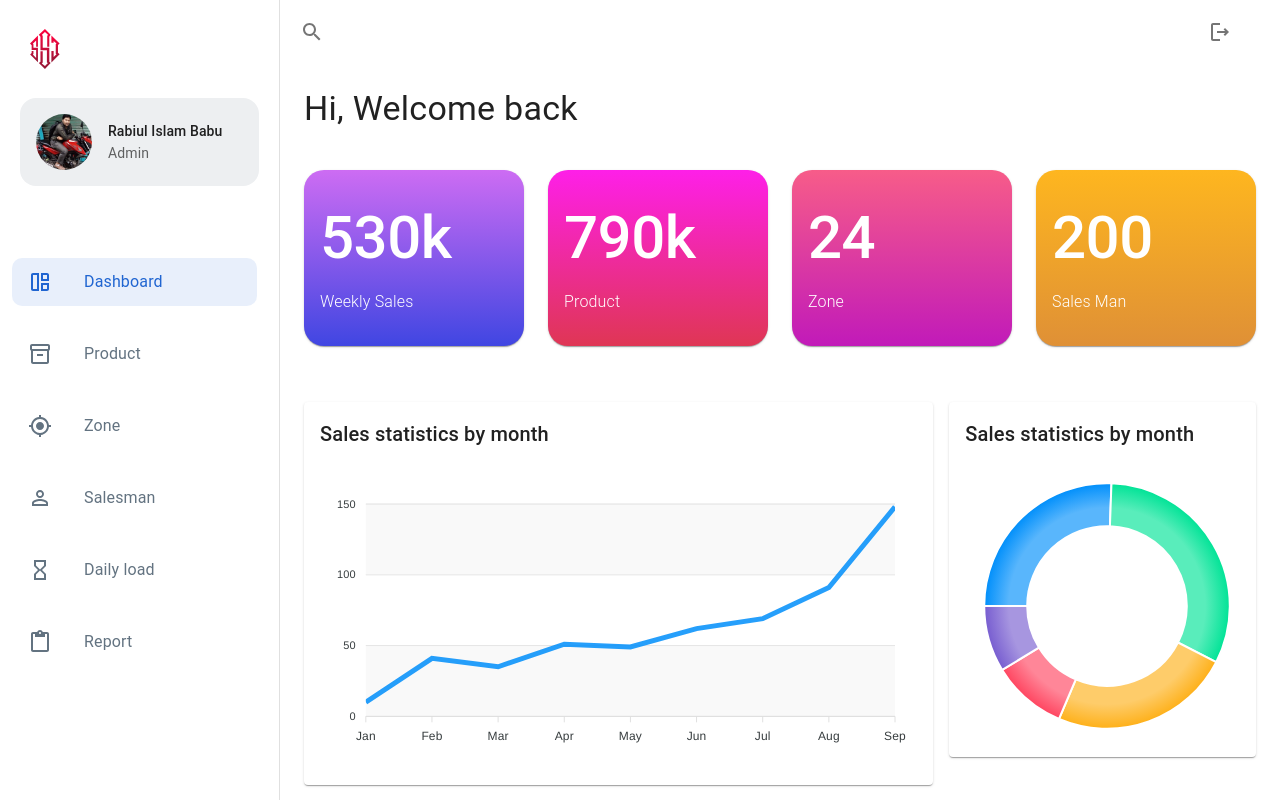
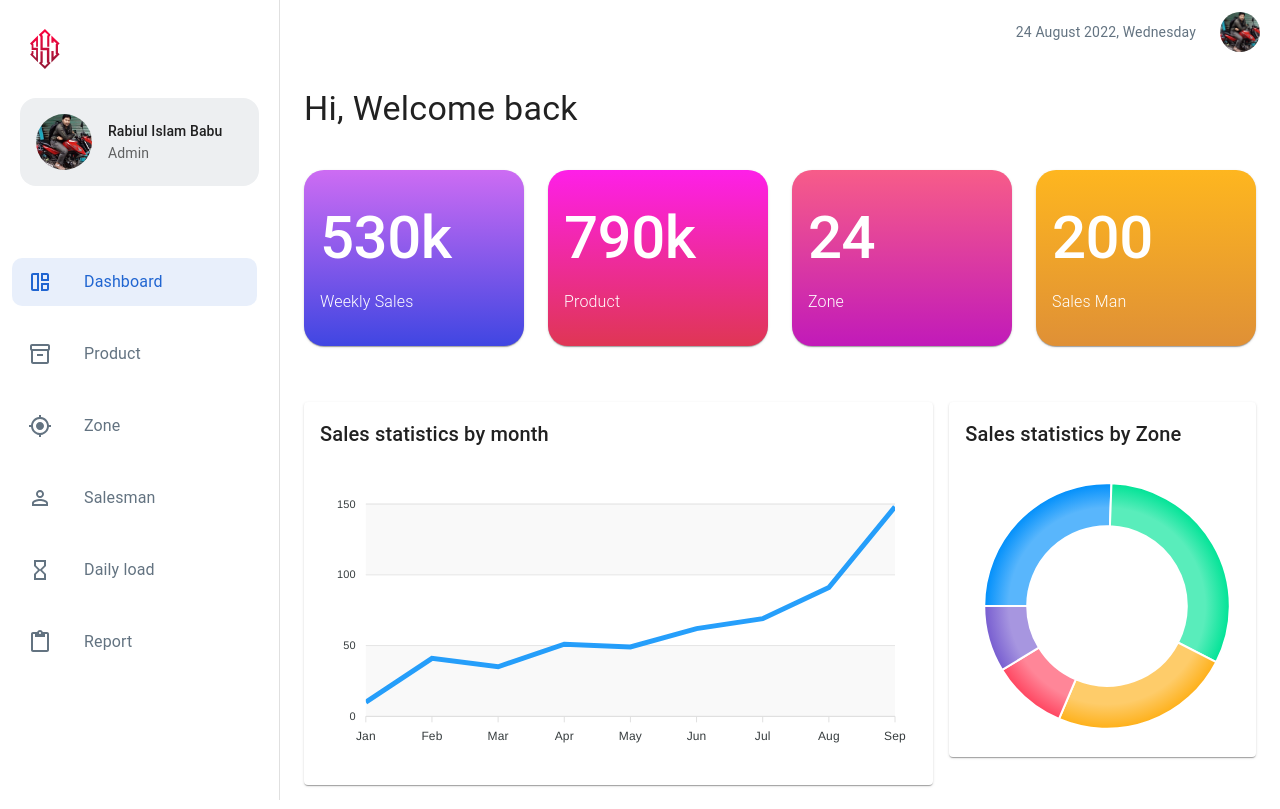
Before and after one commit to jisan538/-test--react-material, a React (Create React App) app: page / in a window 1280 px wide. Built offline with nearby package versions, Linux system fonts and the light colour scheme.

Commit message:
navbar edited

```diff
--- a/src/Components/NavConfig.js
+++ b/src/Components/NavConfig.js
@@ -41,7 +41,7 @@ const navConfig = [
         title: "Report",
         link: "/report",
         icon: <ContentPasteOutlinedIcon />,
-    },
+    }
 ];
 
 export default navConfig;
--- a/src/Components/Navbar.js
+++ b/src/Components/Navbar.js
@@ -1,10 +1,56 @@
-import { AppBar, Box, IconButton, Toolbar } from "@mui/material";
+import {
+    AppBar,
+    Avatar,
+    Box,
+    IconButton,
+    Menu,
+    MenuItem,
+    Toolbar,
+    Typography,
+} from "@mui/material";
 import MenuOpenRoundedIcon from "@mui/icons-material/MenuOpenRounded";
-import SearchOutlinedIcon from "@mui/icons-material/SearchOutlined";
-import LogoutOutlinedIcon from "@mui/icons-material/LogoutOutlined";
+import Profile from "../Assets/Images/profile.jpg";
+import React, { useState } from "react";
+
 const drawerWidth = 280;
+export default function Navbar({ handleDrawerToggle }) {
+    const today = new Date();
+    const months = [
+        "January",
+        "February",
+        "March",
+        "April",
+        "May",
+        "June",
+        "July",
+        "August",
+        "September",
+        "October",
+        "November",
+        "December",
+    ];
+    const weekday = [
+        "Sunday",
+        "Monday",
+        "Tuesday",
+        "Wednesday",
+        "Thursday",
+        "Friday",
+        "Saturday",
+    ];
+    var date = today.getDate();
+    var day = weekday[today.getDay()];
+    var month = months[today.getMonth()];
+    var year = today.getFullYear();
+    const [anchorUser, setAnchorUser] = useState(false);
+    const handleOpenUserMenu = (event) => {
+        setAnchorUser(event.currentTarget);
+    };
+    const handleCloseUserMenu = () => {
+        setAnchorUser(null);
+    };
+    const settings = ["Profile", "Account", "Dashboard", "Logout"];
 
-export default function Navbar({ handleDrawerToggle }) {
     return (
         <AppBar
             position="fixed"
@@ -29,24 +75,58 @@ export default function Navbar({ handleDrawerToggle }) {
                     <MenuOpenRoundedIcon />
                 </IconButton>
                 <Box
-                    sx={{ display: "flex", justifyContent: "space-between",width: "100%" }}
+                    sx={{
+                        display: "flex",
+                        justifyContent: "flex-end",
+                        alignItems: "center",
+                        width: "100%",
+                    }}
                 >
+                    <Typography
+                        variant="body2"
+                        sx={{ color: "#637381", mr: 2 }}
+                    >
+                        {date} {month} {year}, {day}
+                    </Typography>
                     <IconButton
+                        size="medium"
+                        edge="end"
+                        onClick={handleOpenUserMenu}
                         color="default"
-                        aria-label="open drawer"
-                        edge="start"
-                        sx={{ mr: 2 }}
                     >
-                        <SearchOutlinedIcon />
+                        <Avatar
+                            alt="User"
+                            src={Profile}
+                        />
                     </IconButton>
-                    <IconButton
-                        color="default"
-                        aria-label="open drawer"
-                        edge="start"
-                        sx={{ mr: 2 }}
+                    <Menu
+                        sx={{ mt: "45px"}}
+                        id="menu-appbar"
+                        anchorEl={anchorUser}
+                        anchorOrigin={{
+                            vertical: "top",
+                            horizontal: "right",
+                        }}
+                        keepMounted
+                        transformOrigin={{
+                            vertical: "top",
+                            horizontal: "right",
+                        }}
+                        open={anchorUser}
+                        onClose={handleCloseUserMenu}
                     >
-                        <LogoutOutlinedIcon />
-                    </IconButton>
+                        {settings.map((setting) => (
+                            <MenuItem
+                                key={setting}
+                                onClick={handleCloseUserMenu}
+                                sx={{width:"180px"}}
+                            >
+                                <Typography textAlign="center">
+                                    {setting}
+                                </Typography>
+                            </MenuItem>
+                        ))}
+                    </Menu>
                 </Box>
             </Toolbar>
         </AppBar>
--- a/src/Components/Sidebar.js
+++ b/src/Components/Sidebar.js
@@ -31,6 +31,7 @@ function Sidebar(props) {
         borderRadius: "10px"
 
     };
+
     const { pathname } = useLocation();
     const drawer = (
         <div>
--- a/src/Pages/Components/PieChart.js
+++ b/src/Pages/Components/PieChart.js
@@ -51,7 +51,7 @@ export default function PieChart() {
     return (
         <Box>
             <Typography variant="h6" sx={{ mb: 3 }}>
-                Sales statistics by month
+                Sales statistics by Zone
             </Typography>
             <ReactApexChart
                 options={state.options}
```
